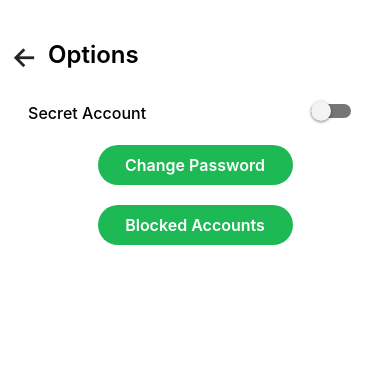
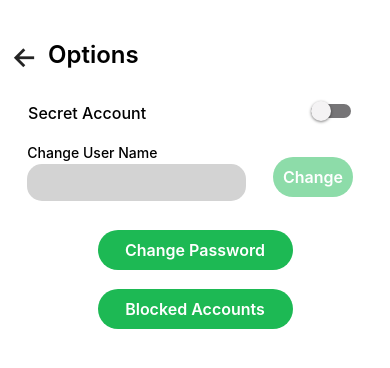
Before and after one commit to mehmetztrk21/VoiceHub-Mobile, a React Native app in the folder VoiceHub-Mobile/: screen /Options in a window 390 px wide. Shown: the top 368 px of the page. Built offline with nearby package versions, Linux system fonts and the light colour scheme; what expo-av would draw is missing.

Commit message:
adding blocking user

```diff
--- a/VoiceHub-Mobile/screens/components/seeProfilePopUp.js
+++ b/VoiceHub-Mobile/screens/components/seeProfilePopUp.js
@@ -3,16 +3,35 @@ import { Icon } from "react-native-elements";
 import React from "react"
 import colors from "../../assets/colors";
 import seeProfilePopUpStyles from "../../assets/styles/seeProfilePopUp.styles";
+import { blockAccount } from "../../services/actionServices";
+import AsyncStorage from "@react-native-async-storage/async-storage";
+import { useUser } from "../../utils/userContext";
 
-const seeProfilePopUp = ({ setOpenSeeProfileOptions }) => {
+const seeProfilePopUp = ({ navigation, userId, openSeeProfileOptions, setOpenSeeProfileOptions }) => {
+
+    const { user, setUser } = useUser();
+
+    const block = async () => {
+        blockAccount({ userId: userId })
+        setOpenSeeProfileOptions(false);
+        getUserById({ id: userId }).then(async (res) => {
+            await AsyncStorage.setItem("user", res.data);
+
+            setUser(res.data);
+        }).catch((err) => {
+            console.log(err);
+        })
+
+    }
+
     return (
         <View style={seeProfilePopUpStyles.container}>
             <View style={seeProfilePopUpStyles.container2}>
 
-                <TouchableOpacity onPress={() => { }}
+                <TouchableOpacity onPress={block}
                     style={{ flexDirection: "row", alignItems: "center", marginBottom: 12.5, }}>
                     <Icon size={22} type={"font-awesome"} name={"ban"} color={colors.white} />
-                    <Text style={seeProfilePopUpStyles.button}>Block Account</Text>
+                    <Text style={seeProfilePopUpStyles.button}>{user?.blockedUsers.includes(userId) ? "Unblock" : "Block"} Account</Text>
                 </TouchableOpacity>
 
                 <TouchableOpacity onPress={() => { }}
--- a/VoiceHub-Mobile/screens/otherScreens/editProfile.js
+++ b/VoiceHub-Mobile/screens/otherScreens/editProfile.js
@@ -34,7 +34,6 @@ export default function EditProfile({ navigation }) {
 
   const [firstname, setFirstName] = useState(user?.name);
   const [surname, setSurname] = useState(user?.surname);
-  const [username, setUserName] = useState(user?.username);
   const [phone, setPhone] = useState(user?.phone);
   const [birthDay, setBirthDay] = useState(user?.birthDay);
   const [gender, setGender] = useState(user?.gender);
@@ -51,7 +50,6 @@ export default function EditProfile({ navigation }) {
 
     formData.append("name", firstname);
     formData.append("surname", surname);
-    formData.append("username", username);
     formData.append("phone", phone);
     formData.append("birthDay", birthDay);
     formData.append("gender", gender);
@@ -117,12 +115,7 @@ export default function EditProfile({ navigation }) {
           </TouchableOpacity>
         </View>
 
-        <Text style={editProfileStyle.label}>User Name</Text>
-        <TextInput
-          value={username}
-          onChangeText={(username) => setUserName(username)}
-          style={editProfileStyle.searchBar}
-        />
+
 
         <Text style={editProfileStyle.label}>Name</Text>
         <TextInput
--- a/VoiceHub-Mobile/screens/otherScreens/options.js
+++ b/VoiceHub-Mobile/screens/otherScreens/options.js
@@ -1,16 +1,20 @@
-import React, { useEffect, useState } from "react";
-import { SafeAreaView, Switch, Text, View } from "react-native";
+import React, { useState } from "react";
+import { SafeAreaView, Switch, Text, TextInput, View } from "react-native";
 import colors from "../../assets/colors";
 import OtherHeader from "../components/otherHeader";
 
 import { TouchableOpacity } from "react-native";
 import optionsStyle from "../../assets/styles/options.style";
-import { updateUserInfo } from "../../services/userServices";
+import { getUserById, updateUserInfo } from "../../services/userServices";
 import { useUser } from "../../utils/userContext";
+import Loading from "../components/loading";
 
 const Options = ({ navigation }) => {
 
-    const { user } = useUser();
+    const { user, setUser } = useUser();
+
+    const [loading, setLoading] = useState(false);
+    const [username, setUserName] = useState(user?.username);
     const [isSecretAccount, setIsSecretAccount] = useState(user?.isSecretAccount);
 
     const toggleSwitch = async () => {
@@ -20,11 +24,39 @@ const Options = ({ navigation }) => {
         await updateUserInfo(formData)
     }
 
+    const changeUsername = async () => {
+        setLoading(true);
+        const formData = new FormData();
+
+        formData.append("username", username);
+        const response = await updateUserInfo(formData);
+
+        if (response && response.success) {
+            getUserById({ id: user?._id }).then(async (res) => {
+                setUser(res?.data);
+            }).catch((err) => {
+                console.log(err);
+            })
+            alert("change your username succesfully")
+        }
+        else if ((!response.succes) && response.message == "Username or email already exists") {
+            alert("Username already exists");
+        }
+        else {
+            alert("error");
+        }
+        setLoading(false);
+    }
+
+    if (loading) {
+        return <Loading />
+    }
+
     return (
         <SafeAreaView style={{ backgroundColor: colors.white, flex: 1, width: "100%" }}>
             <OtherHeader navigation={navigation} HeaderTitle={"Options"} isTic={false} />
 
-            <View style={{ flexDirection: "row", justifyContent: "space-between", alignItems: "center", marginTop: "25%", marginRight: "10%" }}>
+            <View style={{ flexDirection: "row", justifyContent: "space-between", alignItems: "center", marginTop: "25%", marginBottom: "5%", marginRight: "10%" }}>
                 <Text style={optionsStyle.label}>Secret Account</Text>
 
                 <Switch
@@ -36,13 +68,44 @@ const Options = ({ navigation }) => {
                 />
             </View>
 
+            <View style={{ flexDirection: "row", alignItems: "center", marginBottom: "7.5%", }}>
+                <View style={{ flexDirection: "column", width: "70%" }}>
+                    <Text style={{
+                        marginBottom: "1%",
+                        marginHorizontal: "10%",
+                        fontWeight: "500",
+                    }}>Change User Name</Text>
+                    <TextInput
+                        value={username}
+                        onChangeText={(username) => setUserName(username)}
+                        style={{
+                            backgroundColor: colors.lightgray,
+                            borderRadius: 15,
+                            paddingVertical: 10,
+                            paddingHorizontal: 10,
+                            marginHorizontal: "10%",
+                        }}
+                    />
+                </View>
+
+                {username == user?.username ?
+                    <TouchableOpacity disabled
+                        style={{ backgroundColor: colors.green, borderRadius: 40, padding: 10, alignSelf: "flex-end", marginBottom: "1%", opacity: 0.5 }}>
+                        <Text style={{ fontSize: 16, color: colors.white, fontWeight: "600", textAlign: "center", }}>Change</Text>
+                    </TouchableOpacity> :
+                    <TouchableOpacity onPress={changeUsername}
+                        style={{ backgroundColor: colors.green, borderRadius: 40, padding: 10, alignSelf: "flex-end", marginBottom: "1%", }}>
+                        <Text style={{ fontSize: 16, color: colors.white, fontWeight: "600", textAlign: "center", }}>Change</Text>
+                    </TouchableOpacity>}
+            </View>
+
             <TouchableOpacity onPress={() => { navigation.navigate("ChangePassword") }}
-                style={{ backgroundColor: colors.green, paddingHorizontal: 20, paddingVertical: 10, borderRadius: 40, width: "50%", marginLeft: "25%", marginTop: 20 }}>
+                style={{ backgroundColor: colors.green, paddingHorizontal: 20, paddingVertical: 10, borderRadius: 40, width: "50%", marginLeft: "25%", marginBottom: "5%", }}>
                 <Text style={{ fontSize: 16, color: colors.white, fontWeight: "600", textAlign: "center", }}>Change Password</Text>
             </TouchableOpacity>
 
             <TouchableOpacity onPress={() => { navigation.navigate("Blockeds") }}
-                style={{ backgroundColor: colors.green, paddingHorizontal: 20, paddingVertical: 10, borderRadius: 40, width: "50%", marginLeft: "25%", marginTop: 20 }}>
+                style={{ backgroundColor: colors.green, paddingHorizontal: 20, paddingVertical: 10, borderRadius: 40, width: "50%", marginLeft: "25%", }}>
                 <Text style={{ fontSize: 16, color: colors.white, fontWeight: "600", textAlign: "center", }}>Blocked Accounts</Text>
             </TouchableOpacity>
 
--- a/VoiceHub-Mobile/screens/otherScreens/seeProfile.js
+++ b/VoiceHub-Mobile/screens/otherScreens/seeProfile.js
@@ -125,7 +125,7 @@ export default function SeeProfile({ navigation, route }) {
                     </TouchableOpacity>
                 </View>
 
-                <TouchableOpacity onPress={() => { setOpenSeeProfileOptions(true); }} style={{ paddingHorizontal: "5%" }}>
+                <TouchableOpacity onPress={() => { setOpenSeeProfileOptions(true) }} style={{ paddingHorizontal: "5%" }}>
                     <Icon type={"font-awesome"} size={24} name={"ellipsis-v"} />
                 </TouchableOpacity>
             </View>
@@ -137,7 +137,7 @@ export default function SeeProfile({ navigation, route }) {
                 onRequestClose={() => {
                     setOpenSeeProfileOptions(false)
                 }}>
-                <SeeProfilePopUp setOpenSeeProfileOptions={setOpenSeeProfileOptions} />
+                <SeeProfilePopUp navigation={navigation} userId={userId} openSeeProfileOptions={openSeeProfileOptions} setOpenSeeProfileOptions={setOpenSeeProfileOptions} />
             </Modal>
 
             <View style={{ width: "100%", borderBottomStartRadius: 26, borderBottomEndRadius: 26, backgroundColor: colors.white }}>
--- a/VoiceHub-Mobile/services/actionServices.js
+++ b/VoiceHub-Mobile/services/actionServices.js
@@ -41,3 +41,10 @@ export const setSeeLikes = async (data) => {
         return res.data
     }).catch(err => { console.error(err, "Post Services action/seeLikes"); return null })
 }
+
+export const blockAccount = async (data) => {
+    return await apiAxios.post("/action/block", data
+    ).then(res => {
+        return res.data
+    }).catch(err => { console.error(err, "Post Services action/block"); return null })
+}
```
